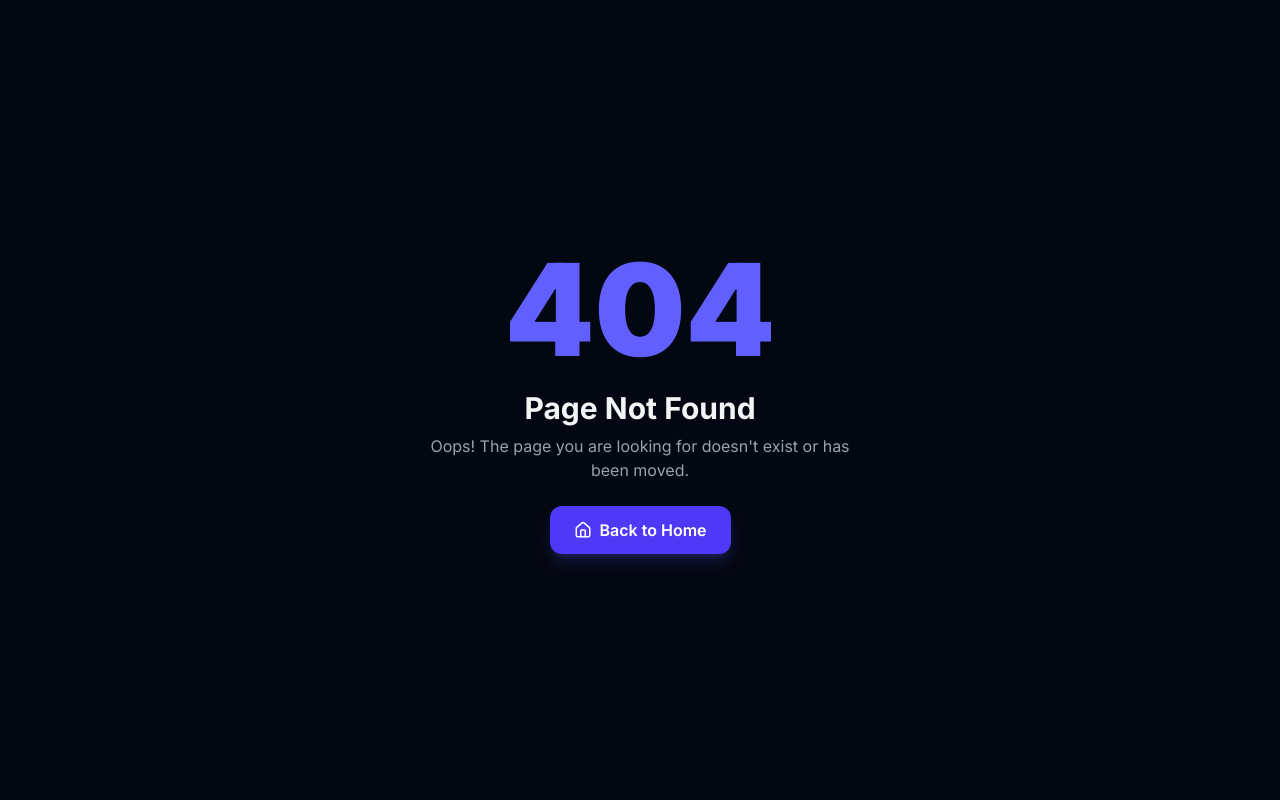
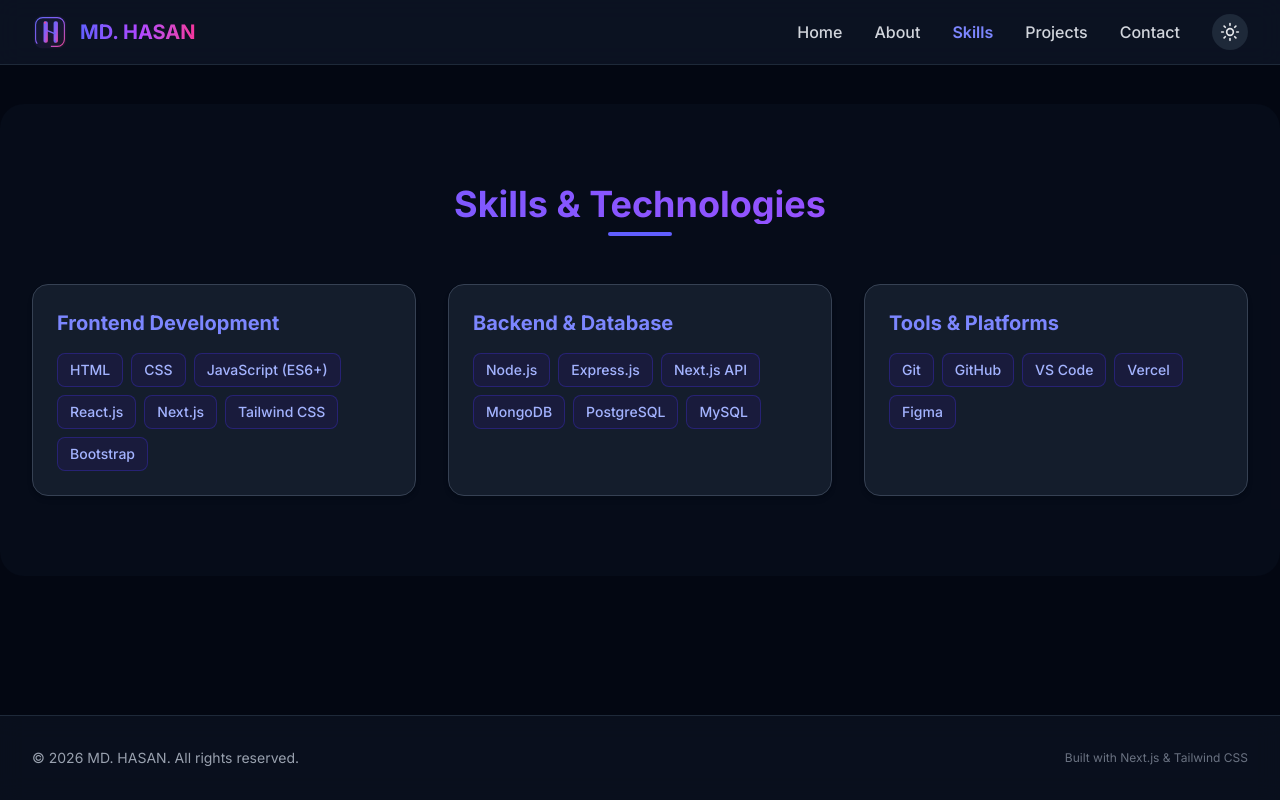
Before and after one commit to hasanasiabd/my-portfolio, a Next.js app: page /skills in a window 1280 px wide. Before the commit this address had no page. Built offline with nearby package versions, Linux system fonts and the light colour scheme.

Commit message:
Fix navbar routing, metadata and expand featured experience

```diff
--- /dev/null
+++ b/app/about/page.js
@@ -0,0 +1,11 @@
+import AboutSection from "@/components/about/AboutSection";
+import ResumeSection from "@/components/ResumeSection";
+
+export default function AboutPage() {
+  return (
+    <main className="relative pt-16">
+      <AboutSection />
+      <ResumeSection />
+    </main>
+  );
+}
--- /dev/null
+++ b/app/contact/page.js
@@ -0,0 +1,9 @@
+import ContactSection from "@/components/contact/ContactSection";
+
+export default function ContactPage() {
+  return (
+    <main className="relative pt-16">
+      <ContactSection />
+    </main>
+  );
+}
--- a/app/layout.js
+++ b/app/layout.js
@@ -2,6 +2,8 @@ import { Inter } from "next/font/google";
 import "./globals.css";
 import { ThemeProvider } from "@/components/theme/ThemeProvider";
 import { Toaster } from "react-hot-toast";
+import Navbar from "@/components/navbar/Navbar";
+import Footer from "@/components/footer/Footer";
 
 const inter = Inter({ subsets: ["latin"] });
 
@@ -31,7 +33,7 @@ export const metadata = {
       "Explore the professional portfolio of Md. Hasan, a Full-Stack Web Developer specializing in React, Next.js, Node.js, and modern web application development.",
     url: siteUrl,
     siteName: "Md. Hasan Portfolio",
-    publishedTime: "2026-01-01T00:00:00.000Z", // <-- এই যে প্রকাশিত সময় (ISO String)
+    publishedTime: "2026-01-01T00:00:00.000Z",
     images: [
       {
         url: `${siteUrl}/og-image.png`,
@@ -56,11 +58,18 @@ export default function RootLayout({ children }) {
   return (
     <html lang="en" suppressHydrationWarning>
       <body
-        className={`${inter.className} bg-slate-50 dark:bg-gray-950 text-slate-900 dark:text-slate-100 transition-colors duration-300 min-h-screen`}
+        className={`${inter.className} bg-slate-50 dark:bg-gray-950 text-slate-900 dark:text-slate-100 transition-colors duration-300 min-h-screen flex flex-col justify-between`}
       >
         <ThemeProvider attribute="class" defaultTheme="dark" enableSystem={false}>
           <Toaster position="bottom-right" reverseOrder={false} />
-          {children}
+          {/* Global Header */}
+          <Navbar />
+
+          {/* Page Contents */}
+          <div className="flex-grow">{children}</div>
+
+          {/* Global Footer */}
+          <Footer />
         </ThemeProvider>
       </body>
     </html>
--- a/app/page.js
+++ b/app/page.js
@@ -1,23 +1,19 @@
-import Navbar from "@/components/navbar/Navbar";
 import HeroSection from "@/components/hero/HeroSection";
+import ResumeSection from "@/components/ResumeSection";
 import AboutSection from "@/components/about/AboutSection";
 import SkillsSection from "@/components/skills/SkillsSection";
 import ProjectsSection from "@/components/projects/ProjectsSection";
 import ContactSection from "@/components/contact/ContactSection";
-import Footer from "@/components/footer/Footer";
-import ResumeSection from "@/components/ResumeSection";
 
 export default function Home() {
   return (
-    <main className="relative min-h-screen">
-      <Navbar />
+    <main className="relative pt-16">
       <HeroSection />
       <ResumeSection />
       <AboutSection />
       <SkillsSection />
       <ProjectsSection />
       <ContactSection />
-      <Footer />
     </main>
   );
 }
--- /dev/null
+++ b/app/projects/page.js
@@ -0,0 +1,9 @@
+import ProjectsSection from "@/components/projects/ProjectsSection";
+
+export default function ProjectsPage() {
+  return (
+    <main className="relative pt-16">
+      <ProjectsSection />
+    </main>
+  );
+}
--- /dev/null
+++ b/app/skills/page.js
@@ -0,0 +1,9 @@
+import SkillsSection from "@/components/skills/SkillsSection";
+
+export default function SkillsPage() {
+  return (
+    <main className="relative pt-16">
+      <SkillsSection />
+    </main>
+  );
+}
--- a/components/navbar/Navbar.jsx
+++ b/components/navbar/Navbar.jsx
@@ -1,17 +1,17 @@
-//components/navbar/Navbar.jsx
-
-
 "use client";
 
 import { useState } from "react";
 import { motion } from "framer-motion";
 import { Menu, X } from "lucide-react";
 import Image from "next/image";
+import Link from "next/link";
+import { usePathname } from "next/navigation";
 import { personalData } from "@/data/portfolioData";
 import ThemeToggle from "./ThemeToggle";
 
 export default function Navbar() {
   const [isOpen, setIsOpen] = useState(false);
+  const pathname = usePathname();
 
   return (
     <motion.header
@@ -21,8 +21,8 @@ export default function Navbar() {
       className="fixed top-0 left-0 right-0 z-50 backdrop-blur-md bg-white/70 dark:bg-gray-900/70 border-b border-gray-200 dark:border-gray-800"
     >
       <div className="max-w-7xl mx-auto px-4 sm:px-6 lg:px-8 h-16 flex items-center justify-between">
-        {/* Custom Logo & Name */}
-        <a href="#home" className="flex items-center gap-3 group">
+        {/* Logo & Name -> Fixed to Main Root Route "/" */}
+        <Link href="/" className="flex items-center gap-3 group">
           <div className="relative w-9 h-9 transition-transform duration-300 group-hover:scale-105">
             <Image
               src="/logo.svg"
@@ -36,19 +36,26 @@ export default function Navbar() {
           <span className="text-xl font-bold bg-gradient-to-r from-indigo-500 via-purple-500 to-pink-500 bg-clip-text text-transparent">
             {personalData.name}
           </span>
-        </a>
+        </Link>
 
         {/* Desktop Menu */}
         <nav className="hidden md:flex items-center space-x-8">
-          {personalData.navLinks.map((link) => (
-            <a
+          {personalData.navLinks.map((link) => {
+            const isActive = pathname === link.href;
+            return (
+              <Link
                 key={link.name}
                 href={link.href}
-              className="text-gray-600 dark:text-gray-300 hover:text-indigo-600 dark:hover:text-indigo-400 font-medium transition-colors"
+                className={`font-medium transition-colors ${
+                  isActive
+                    ? "text-indigo-600 dark:text-indigo-400 font-semibold"
+                    : "text-gray-600 dark:text-gray-300 hover:text-indigo-600 dark:hover:text-indigo-400"
+                }`}
               >
                 {link.name}
-            </a>
-          ))}
+              </Link>
+            );
+          })}
           <ThemeToggle />
         </nav>
 
@@ -72,16 +79,23 @@ export default function Navbar() {
           exit={{ opacity: 0, height: 0 }}
           className="md:hidden bg-white dark:bg-gray-900 border-b border-gray-200 dark:border-gray-800 px-4 pt-2 pb-4 space-y-3"
         >
-          {personalData.navLinks.map((link) => (
-            <a
+          {personalData.navLinks.map((link) => {
+            const isActive = pathname === link.href;
+            return (
+              <Link
                 key={link.name}
                 href={link.href}
                 onClick={() => setIsOpen(false)}
-              className="block text-gray-600 dark:text-gray-300 hover:text-indigo-600 dark:hover:text-indigo-400 font-medium py-1"
+                className={`block font-medium py-1 ${
+                  isActive
+                    ? "text-indigo-600 dark:text-indigo-400 font-semibold"
+                    : "text-gray-600 dark:text-gray-300 hover:text-indigo-600 dark:hover:text-indigo-400"
+                }`}
               >
                 {link.name}
-            </a>
-          ))}
+              </Link>
+            );
+          })}
         </motion.div>
       )}
     </motion.header>
--- a/data/portfolioData.js
+++ b/data/portfolioData.js
@@ -71,7 +71,7 @@ export const personalData = {
   resumeLink: "/resume.pdf",
 
   navLinks: [
-    { name: "Home", href: "/home" },
+    { name: "Home", href: "/" },
     { name: "About", href: "/about" },
     { name: "Skills", href: "/skills" },
     { name: "Projects", href: "/projects" },
```
Lines whose indentation alone changed are shown as unchanged.
